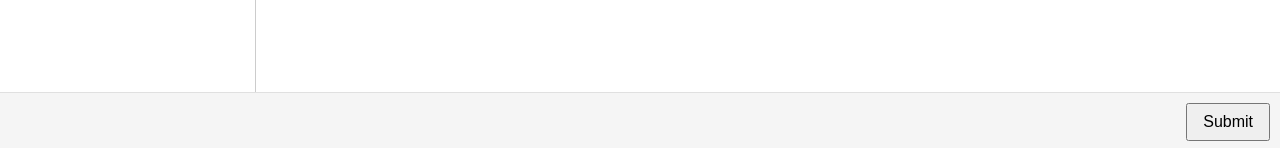
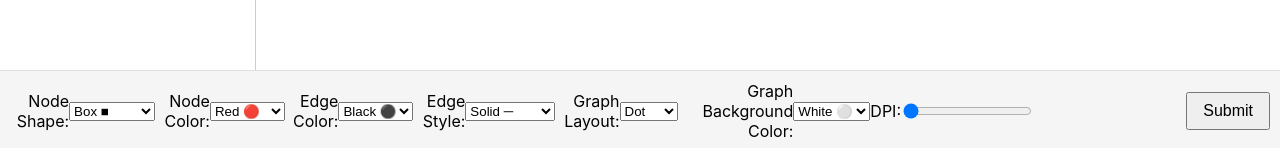
Before and after one commit to mr4002/PlantOML, a React (Create React App) app in the folder frontend/: page /server in a window 1280 px wide. Shown: the part 649-797 px from the top of the page. Built offline with nearby package versions, Linux system fonts and the light colour scheme.

Commit message:
added toolbar options

```diff
--- a/frontend/src/App.js
+++ b/frontend/src/App.js
@@ -1,6 +1,7 @@
 import React, { useState } from 'react';
 import FileTree from './components/FileTree';
 import MonacoEditor from 'react-monaco-editor';
+import OptionsComponent from './components/Options';
 import { Resizable } from 're-resizable';
 import JSZip from 'jszip';
 
@@ -119,6 +120,11 @@ function App() {
     };
 
     const handleSubmit = async () => {
+        //handle null options
+        var selectElements = document.querySelectorAll('select');
+
+
+
         const zip = new JSZip();
 
         // Recursively add files to the zip
@@ -138,6 +144,15 @@ function App() {
             const zipBlob = await zip.generateAsync({ type: 'blob' });
             const formData = new FormData();
             formData.append('file', zipBlob, 'project.zip');
+            for (var i = 0; i < selectElements.length; i++) {
+                var currentValue = selectElements[i].value;
+                if (currentValue != '') {
+                    console.log(selectElements[i].name)
+                    console.log(selectElements[i].value)
+                    formData.append(selectElements[i].name, selectElements[i].value)
+                }
+            }
+            console.log(formData.getAll('nodeColor'))
 
             const response = await fetch('http://localhost:8080/plantoml/oml/upload', { //TODO:replace this with public ipv4 of ec2 instance
                 method: 'POST',
@@ -238,6 +253,7 @@ function App() {
                 </div>
             </div>
             <div className="toolbar">
+                <OptionsComponent/>
                 <button onClick={handleSubmit}>Submit</button>
             </div>
         </div>
--- /dev/null
+++ b/frontend/src/components/Options.css
@@ -0,0 +1,7 @@
+.flexbox {
+    width:80%;
+    display: flex;
+    align-items: center;
+    padding: 10;
+    justify-content: space-between;
+}
--- /dev/null
+++ b/frontend/src/components/Options.js
@@ -0,0 +1,74 @@
+import React from 'react';
+import './Options.css'
+
+const OptionsComponent = () => {
+  return (
+    <div class='flexbox'>
+        <label class="label">
+            Node Shape:
+        </label>
+        <select name="nodeShape">
+            <option value="box">Box &#x25A0;</option>
+            <option value="ellipse">Ellipse &#9898;</option>
+            <option value="diamond">Diamond &#9830;</option>
+        </select>
+        <br />
+
+        <label class="label">
+            Node Color:
+        </label>
+        <select name="nodeColor">
+            <option value="red"> Red 🔴</option>
+            <option value="blue">Blue 🔵</option>
+            <option value="green">Black ⚫</option>
+        </select>
+        <br />
+
+        <label class="label">
+            Edge Color:
+        </label>
+        <select name="edgeColor">
+            <option value="black">Black ⚫</option>
+            <option value="blue">Blue 🔵</option>
+        </select>
+        <br />
+
+        <label class="label">
+            Edge Style:
+        </label>
+        <select name="edgeStyle">
+            <option value="solid">Solid &#x2500;</option>
+            <option value="dashed">Dashed ----</option>
+            <option value="dotted">Dotted '''''</option>
+        </select>
+        <br />
+
+        <label class="label">
+            Graph Layout:
+        </label>
+        <select name="graphLayout">
+            <option value="dot">Dot</option>
+            <option value="neato">Neato</option>
+            <option value="fdp">FDP</option>
+        </select>
+        <br />
+
+        <label class="label">
+        Graph Background Color:
+        </label>
+        <select name="graphBackgroundColor">
+            <option value="white">White ⚪</option>
+            <option value="lightblue">Blue 🔵</option>
+        </select>
+
+
+        <label class="label">
+            DPI:
+         </label>
+        <input type="range" name="dpi" min="72" max="300" step="1" />
+        <br />
+    </div>
+  );
+};
+
+export default OptionsComponent;
--- a/frontend/src/components/Toolbar.css
+++ b/frontend/src/components/Toolbar.css
@@ -1,4 +1,7 @@
 .toolbar {
+    display: flex;
+    align-items: center;
+    justify-content: space-between;
     position: fixed;
     bottom: 0;
     width: 100%;
```
